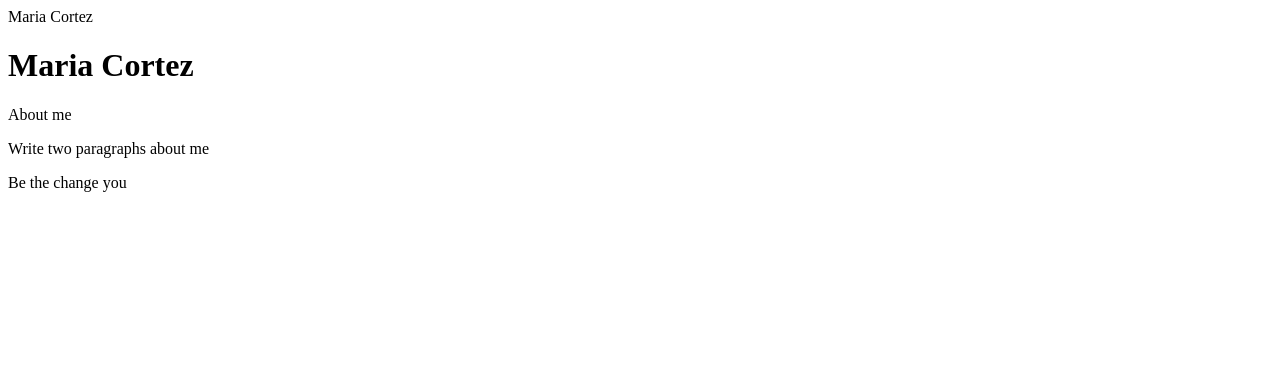
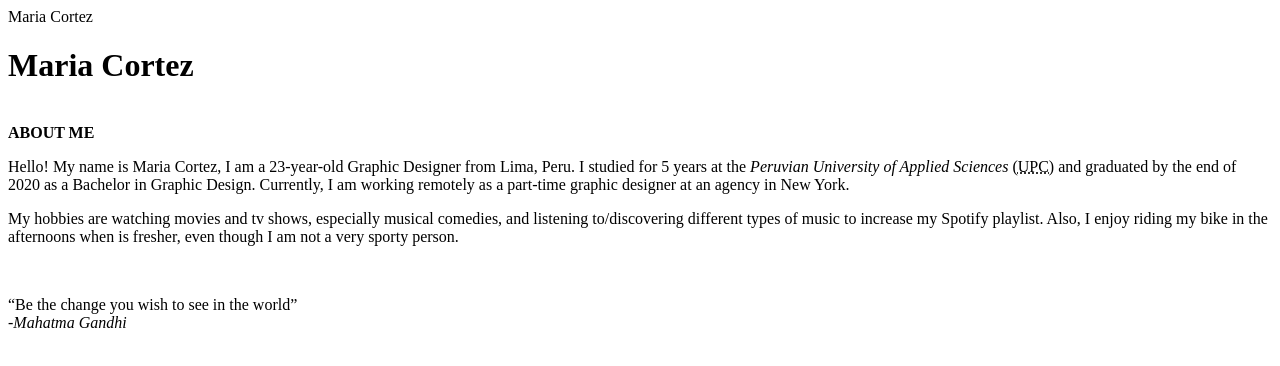
Before and after one commit to mcortez13/html-assignment, a plain HTML site: page index.html in a window 1280 px wide. Drawn offline with Linux system fonts and the light colour scheme.

Commit message:
Changes 9-26

```diff
--- a/index.html
+++ b/index.html
@@ -13,20 +13,23 @@
 
     <!--should I keep this?-->
     <h1>Maria Cortez</h1>
-
+        <br>
         <article>
-            <header>About me</header>
-            <p>Write two paragraphs about me</p>
+            <header><strong>ABOUT ME</strong></header>
+            <p>Hello! My name is Maria Cortez, I am a 23-year-old Graphic Designer from Lima, Peru. I studied for 5 years at the <i>Peruvian University of Applied Sciences</i> <abbr title="Universidad Peruana de Ciencias Aplicadas">(UPC)</abbr> and graduated by the end of 2020 as a Bachelor in Graphic Design. Currently, I am working remotely as a part-time graphic designer at an agency in New York.</p>
+            <p>My hobbies are watching movies and tv shows, especially musical comedies, and listening to/discovering different types of music to increase my Spotify playlist. Also, I enjoy riding my bike in the afternoons when is fresher, even though I am not a very sporty person.</p>
         </article>
-
-        <quote>Be the change you</quote>
-
-
+        <br>
+        <p>
+            <q>Be the change you wish to see in the world</q><br><cite>-Mahatma Gandhi</cite>
+        </p>
 
     </main>
 
+    <footer>
+
+    </footer>
+
 </body>
 
-
-
 </html>
```
